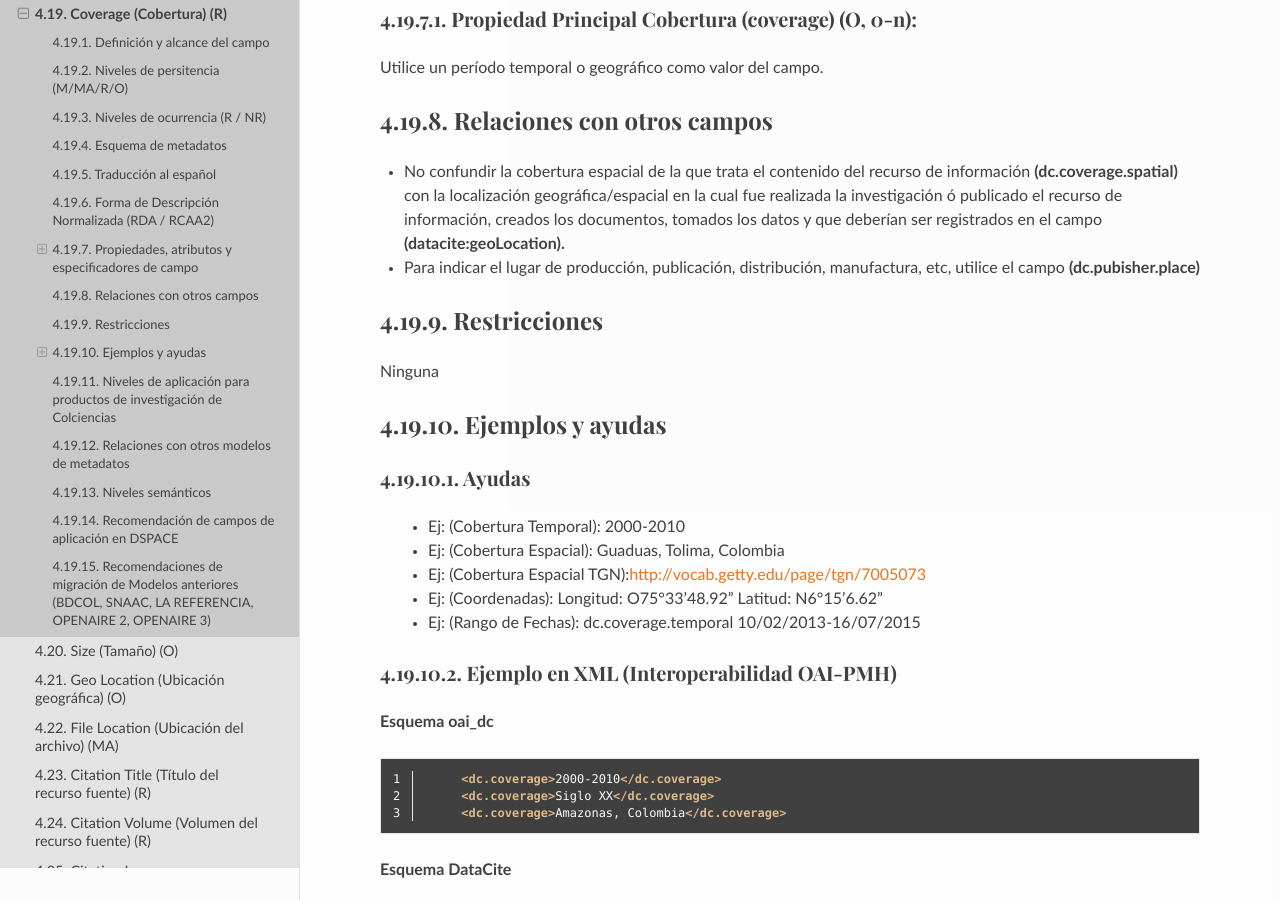
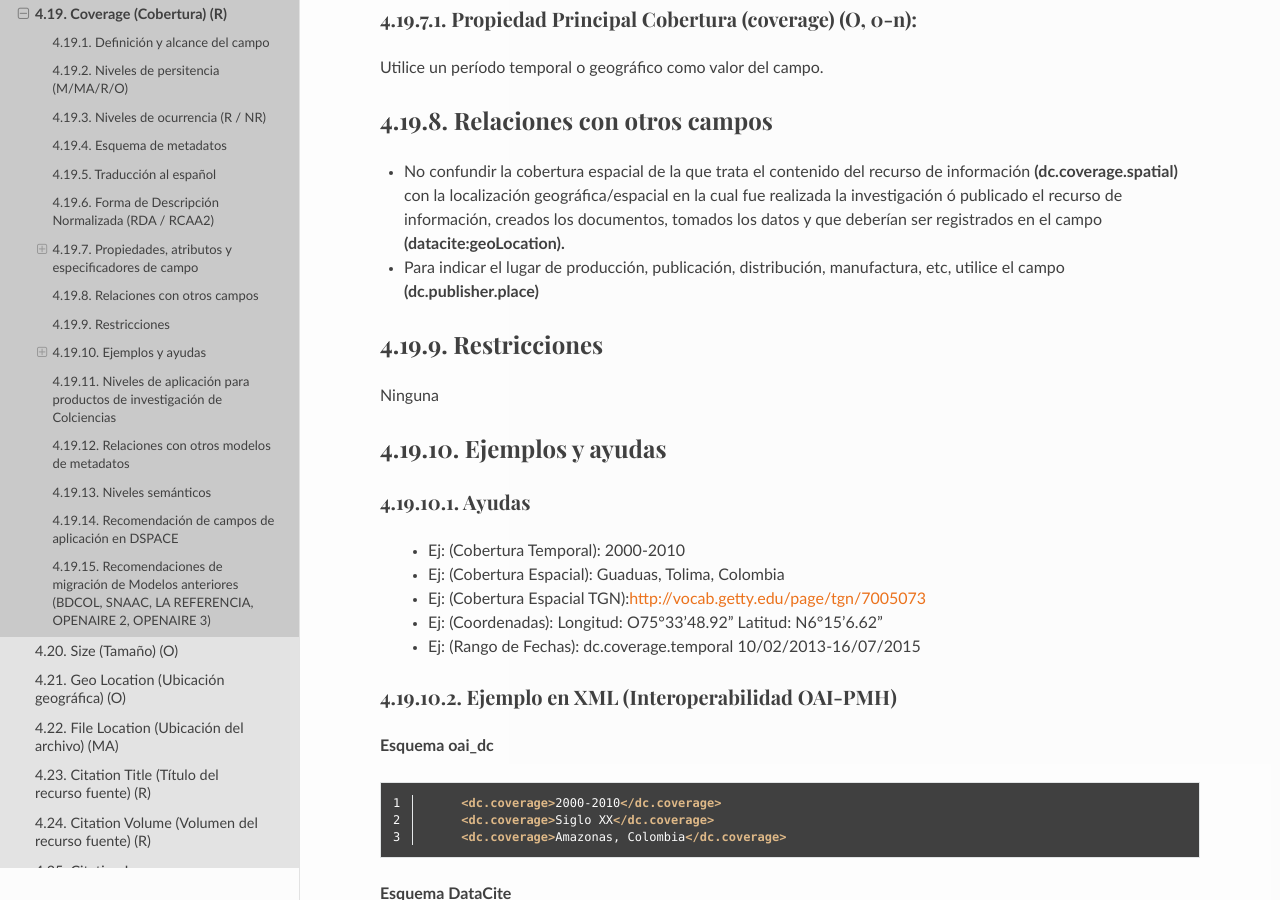
Before and after one commit to rcic/openaire4, a Sphinx documentation site: the page built from docs/field_coverage.rst, in a window 1280 px wide and 900 px high, scrolled down 1269 px. Built offline with Sphinx 7.4.7 and the Read the Docs theme 2.0.0, drawn with Linux system fonts in a browser that asks for light colours; some web fonts are replaced; a script that is not in the unit is left out.

Commit message:
actualizacion

```diff
--- a/docs/field_coverage.rst
+++ b/docs/field_coverage.rst
@@ -54,8 +54,8 @@
 Relaciones con otros campos
 ---------------------------
 
-* No confundir la cobertura espacial de la que trata el contenido del recurso de información **(dc.coverage.spatial)** con la localización geográfica/espacial en la cual fue realizada la investigación ó publicado el recurso de información, creados los documentos, tomados los datos y que deberían ser registrados en el campo **(datacite:geoLocation).**
-* Para indicar el lugar de producción, publicación, distribución, manufactura, etc, utilice el campo **(dc.pubisher.place)**
+- No confundir la cobertura espacial de la que trata el contenido del recurso de información **(dc.coverage.spatial)** con la localización geográfica/espacial en la cual fue realizada la investigación ó publicado el recurso de información, creados los documentos, tomados los datos y que deberían ser registrados en el campo **(datacite:geoLocation).**
+- Para indicar el lugar de producción, publicación, distribución, manufactura, etc, utilice el campo **(dc.publisher.place)**
 
 Restricciones
 -------------
```
